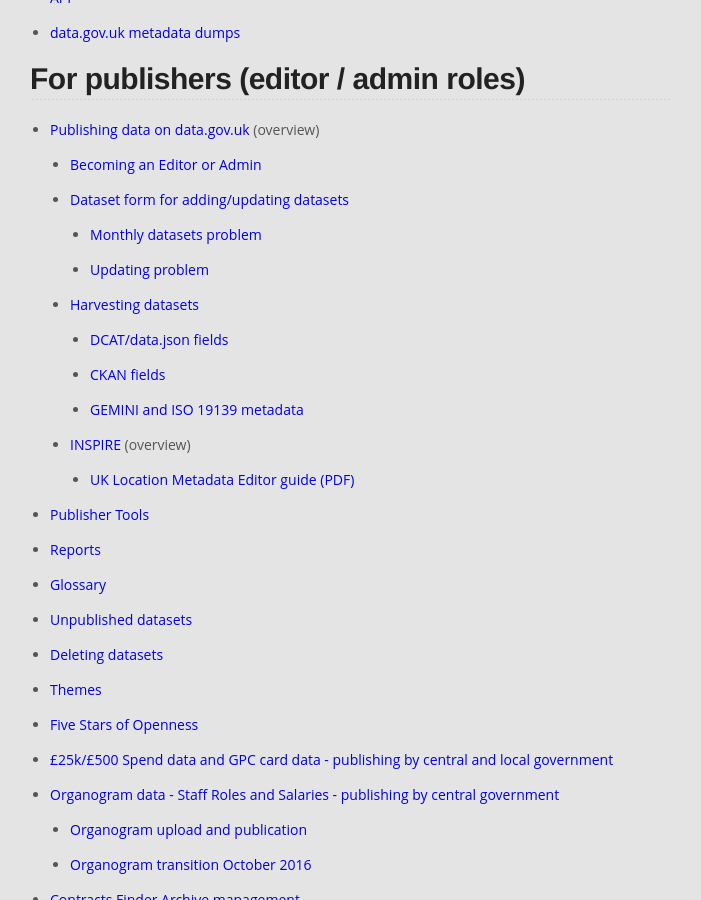
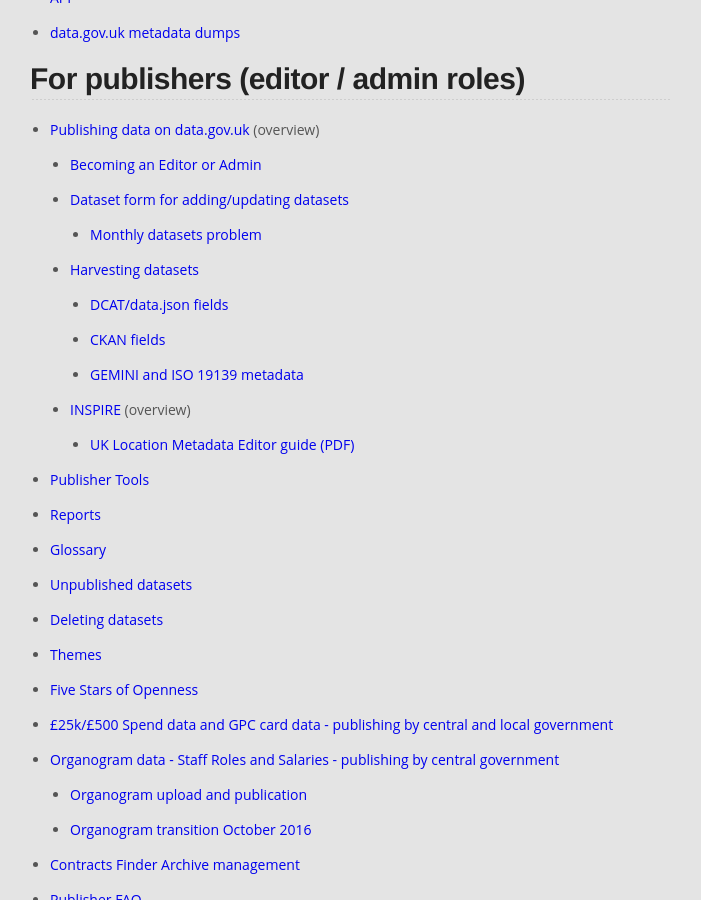
Before and after one commit to datagovuk/guidance, a Jekyll site: the page built from index.md, in a window 1280 px wide and 900 px high, scrolled down 358 px. Shown: the whole window, without its empty margins (290-991 px from the left). Built offline with Jekyll 4.4.1, drawn with Linux system fonts in a browser that asks for light colours; comment, search, counter and statistics services are not loaded; our own code applies the rules of GitHub Pages for plain Markdown files.

Commit message:
Removed link to "updating problem" page
Page no longer needed

```diff
--- a/index.md
+++ b/index.md
@@ -21,8 +21,6 @@
   * [Dataset form for adding/updating datasets](dataset_form.html)
 
     * [Monthly datasets problem](monthly_datasets_problem.html)
-
-    * [Updating problem](updating_problem.html)
 
   * [Harvesting datasets](harvesting.html)
 
```
